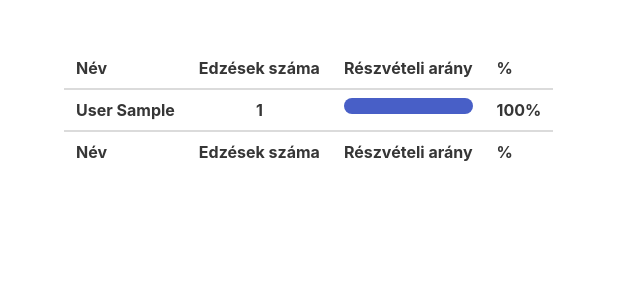
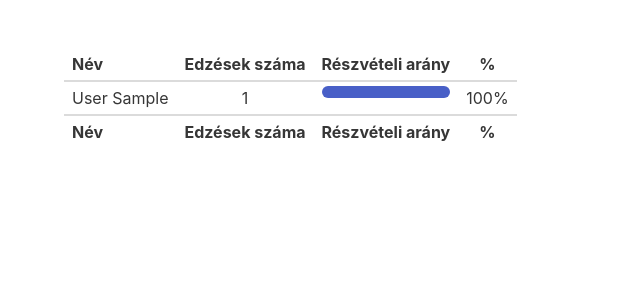
Before and after one commit to PusztaiMate/uwh-flask-backend, a Flask app: page /stats/players in a window 1280 px wide. Shown: the part 52-352 px from the top of the page, without its empty margins (0-640 px from the left). Run offline with Flask 2, Linux system fonts and the light colour scheme; tables that the repository leaves empty hold one stand-in row (values such as "Sample post"); lists and menus that the app fills with data are empty; parts of the project's set-up code (start-up, migrations or seed data) failed here and were passed over; some libraries are stand-ins or nearby versions.

Commit message:
Tinker player stats view

```diff
--- a/project/templates/players.html
+++ b/project/templates/players.html
@@ -3,31 +3,31 @@
 Játékosok
 {% endblock title %}
 {% block content %}
-<table class="table is-striped">
+<table class="table is-striped is-narrow">
     <thead>
         <tr>
             <th>Név</th>
             <th>Edzések száma</th>
-            <th>Részvételi arány</th>
-            <th>%</th>
+            <th align="center">Részvételi arány</th>
+            <th align="center">%</th>
         </tr>
     </thead>
     <tfoot>
         <tr>
             <th>Név</th>
             <th>Edzések száma</th>
-            <th>Részvételi arány</th>
-            <th>%</th>
+            <th align="center">Részvételi arány</th>
+            <th align="center">%</th>
         </tr>
     </tfoot>
     <tbody>
         {% for player in players %}
         <tr>
-            <th> {{ player.name }}</th>
-            <th align="center"> {{ player.num_trainings }}</th>
-            <th align="center"><progress class="progress {{ player.chart_color }}"
-                    value={{ player.training_percentage }} max=100>{{ player.training_percentage }}%</progress></th>
-            <th align="center">{{ player.training_percentage }}%</progress></th>
+            <td> {{ player.name }}</td>
+            <td align="center"> {{ player.num_trainings }}</td>
+            <td align="center"><progress class="progress is-small {{ player.chart_color }}"
+                    value={{ player.training_percentage }} max=100>{{ player.training_percentage }}%</progress></td>
+            <td align="center">{{ player.training_percentage }}%</progress></td>
         </tr>
         {% endfor %}
     </tbody>
```
